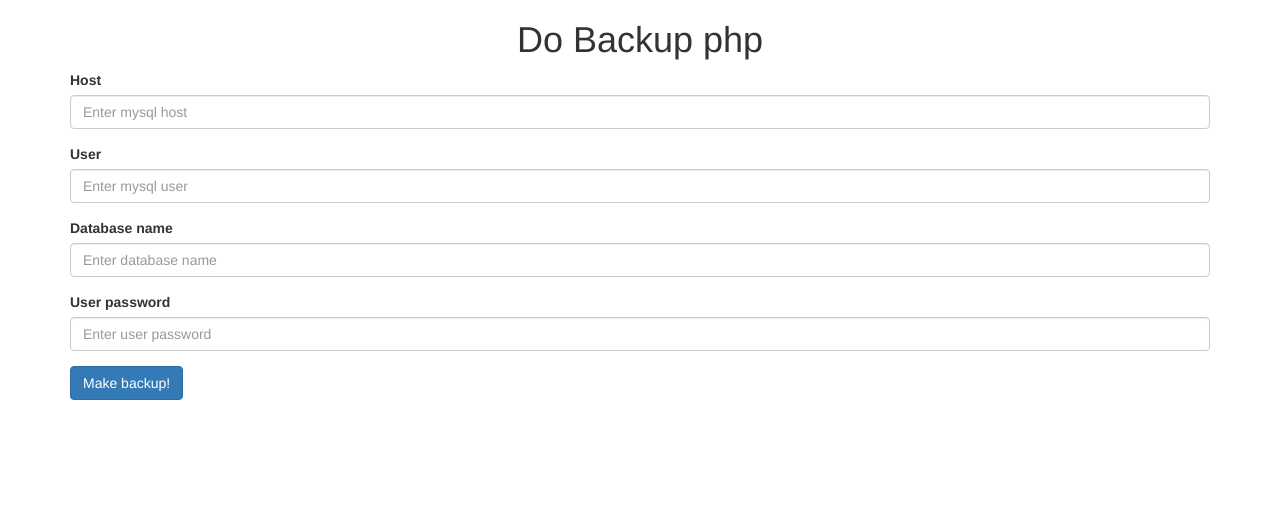
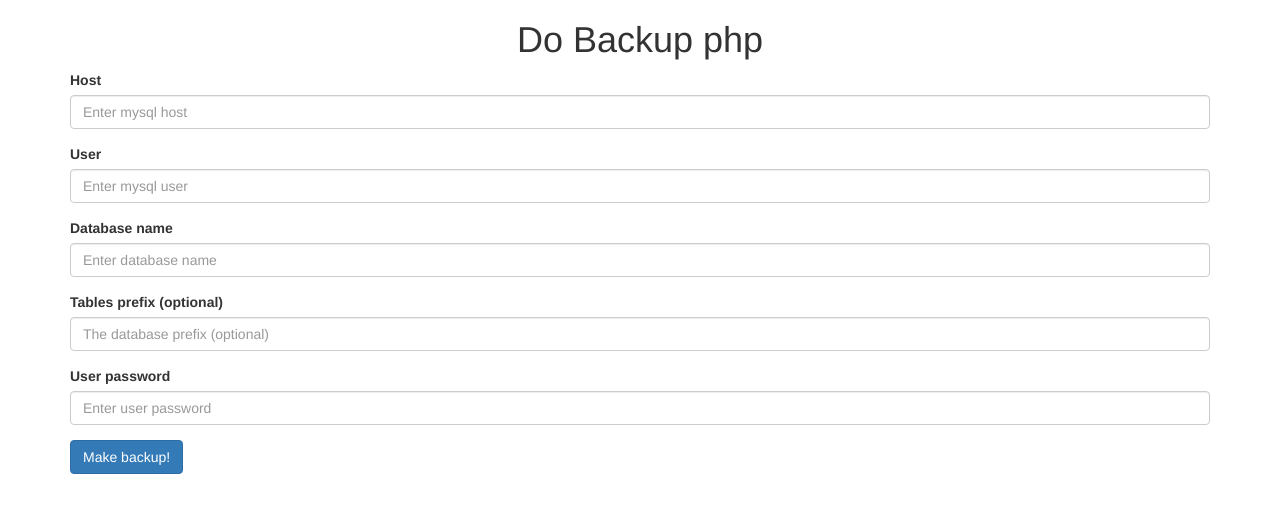
Before and after one commit to danilocgsilva/Dobackupphp, a PHP site: page /index.php in a window 1280 px wide. Shown: the top 513 px of the page. Run offline with PHP 8.4, Linux system fonts and the light colour scheme.

Commit message:
Added the prefix field

```diff
--- a/web/pages/home.php
+++ b/web/pages/home.php
@@ -32,6 +32,11 @@
       </div>
 
       <div class="form-group">
+        <label for="prefix">Tables prefix (optional)</label>
+        <input type="password" class="form-control" id="prefix" placeholder="The database prefix (optional)">
+      </div>
+
+      <div class="form-group">
         <label for="pass">User password</label>
         <input type="password" class="form-control" id="pass" placeholder="Enter user password">
       </div>
```
Also changed, not shown: 1 other file.
